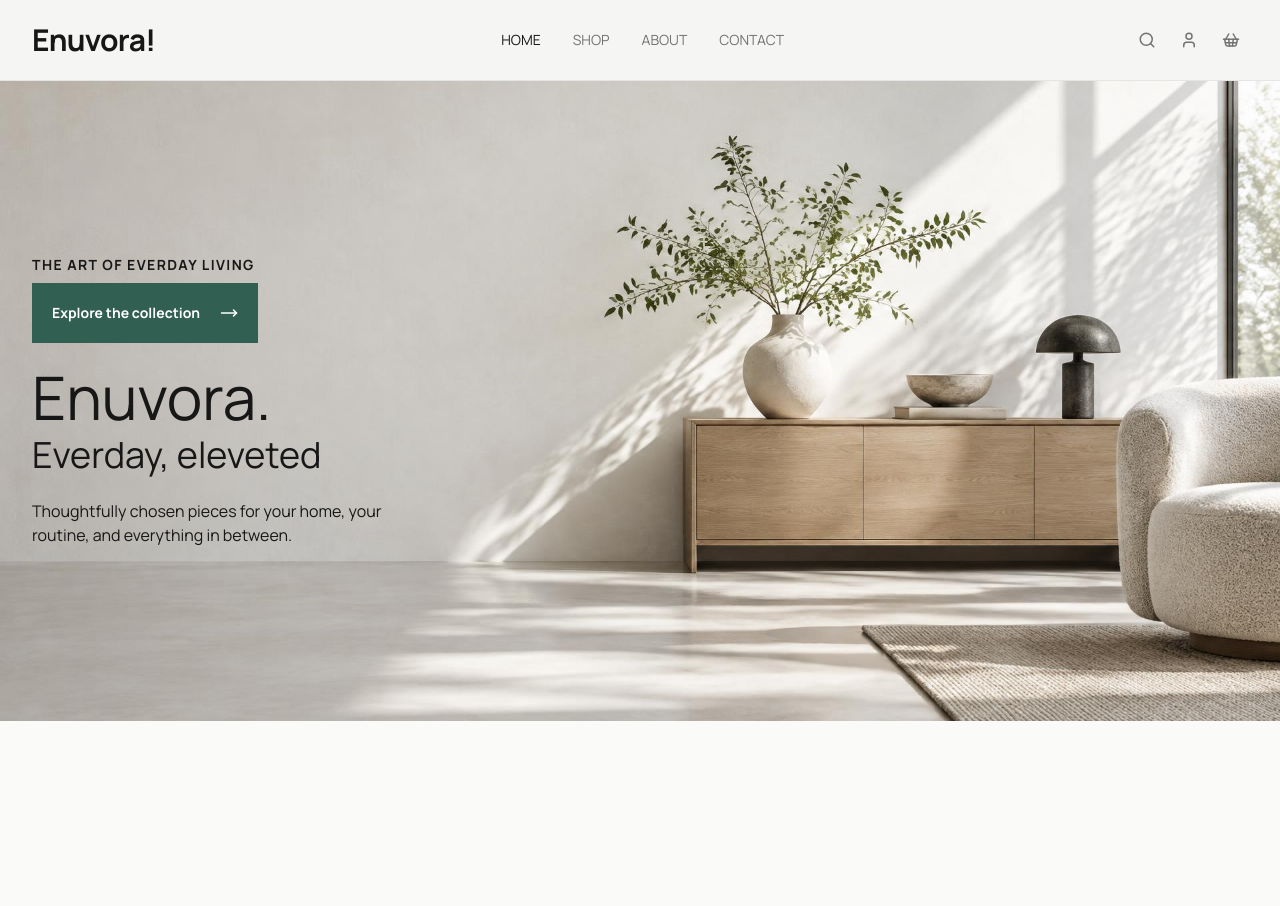
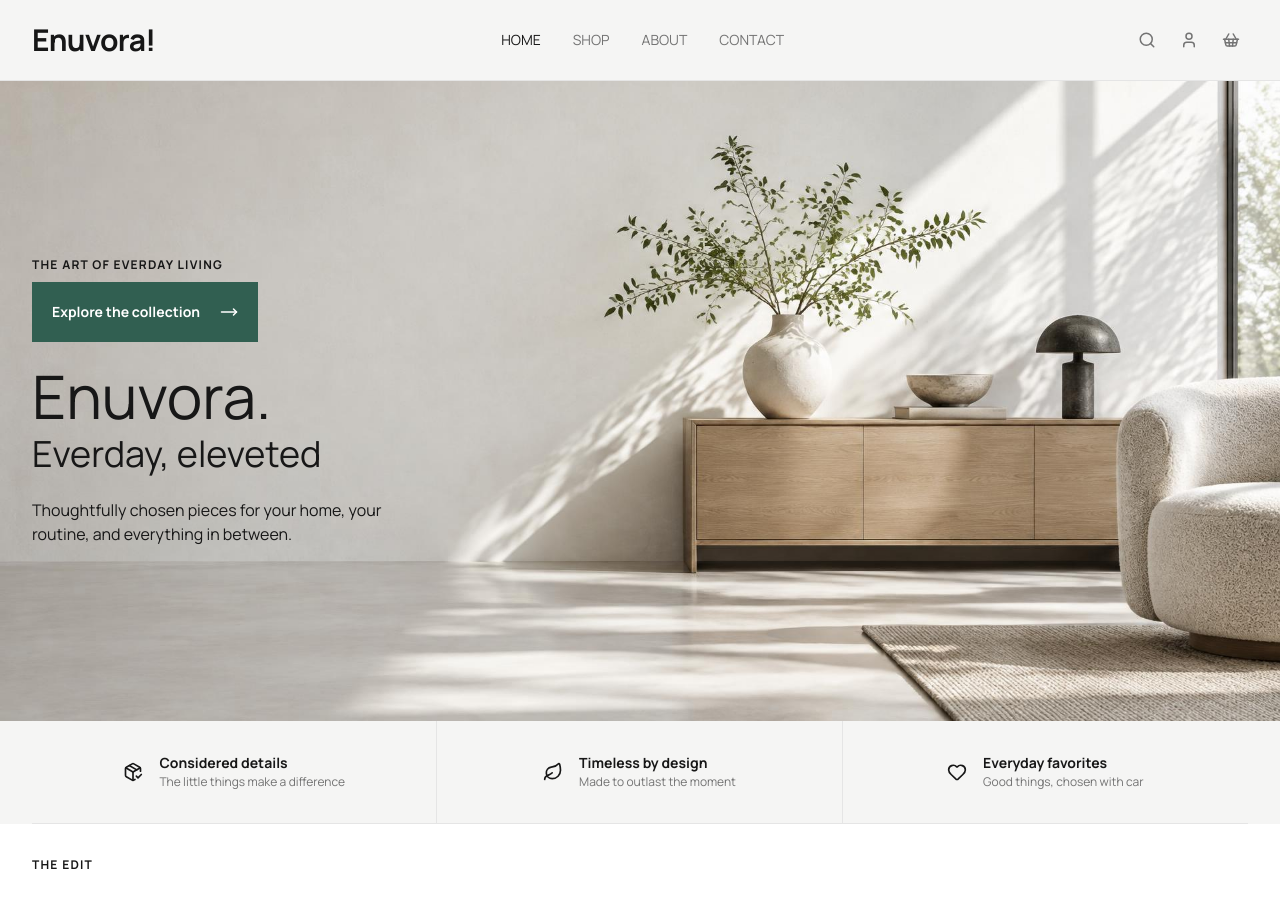
Before and after one commit to franek86/enuvora, a Next.js app: page / in a window 1280 px wide. Before the commit the page ends 800 px from the top, so only its background shows below. Built offline with nearby package versions, Linux system fonts and the light colour scheme.

Commit message:
Create section Home Valuse

```diff
--- /dev/null
+++ b/app/components/home/Favourites.tsx
@@ -0,0 +1,13 @@
+import Subtitle from "../ui/Subtitle";
+
+const Favourites = () => {
+  return (
+    <section className='bg-surface py-8'>
+      <div className='page-container'>
+        <Subtitle>The edit</Subtitle>
+      </div>
+    </section>
+  );
+};
+
+export default Favourites;
--- a/app/components/home/Hero.tsx
+++ b/app/components/home/Hero.tsx
@@ -4,6 +4,7 @@ import Image from "next/image";
 import heroBg from "../../assets/enuvora-hero.jpg";
 import Button from "../ui/Button";
 import { MoveRight } from "lucide-react";
+import Subtitle from "../ui/Subtitle";
 
 const Hero = () => {
   return (
@@ -19,7 +20,7 @@ const Hero = () => {
 
       <div className='page-container'>
         <div className='md:max-w-1/3 min-h-[80vh] relative flex flex-col justify-center gap-2'>
-          <p className='uppercase font-bold text-sm text-foreground tracking-widest'>The art of everday living</p>
+          <Subtitle>The art of everday living</Subtitle>
           <Button variation='primary' iconRight={<MoveRight size={18} />}>
             Explore the collection{" "}
           </Button>
--- /dev/null
+++ b/app/components/home/HomeValues.tsx
@@ -0,0 +1,51 @@
+import { Heart, Leaf, LucideIcon, PackageCheck } from "lucide-react";
+import React from "react";
+
+type HomeValuesType = {
+  title: string;
+  content: string;
+  icon: LucideIcon;
+};
+
+const homeValuesSections: HomeValuesType[] = [
+  {
+    title: "Considered details",
+    content: "The little things make a difference",
+    icon: PackageCheck,
+  },
+  {
+    title: "Timeless by design",
+    content: "Made to outlast the moment",
+    icon: Leaf,
+  },
+  {
+    title: "Everyday favorites",
+    content: "Good things, chosen with car",
+    icon: Heart,
+  },
+];
+
+const HomeValues = () => {
+  return (
+    <div className='bg-surface-muted'>
+      <div className='page-container'>
+        <div className='grid md:grid-cols-3 '>
+          {homeValuesSections.map((item) => {
+            const Icon = item.icon;
+            return (
+              <div className='flex justify-center items-center gap-4 py-8 border-b md:not-last:border-r border-border'>
+                <Icon size={20} />
+                <div className='gap-2'>
+                  <div className='font-bold text-sm'>{item.title}</div>
+                  <p className='text-foreground-muted text-[12px]'>{item.content}</p>
+                </div>
+              </div>
+            );
+          })}
+        </div>
+      </div>
+    </div>
+  );
+};
+
+export default HomeValues;
--- /dev/null
+++ b/app/components/ui/Subtitle.tsx
@@ -0,0 +1,9 @@
+type Props = {
+  children: React.ReactNode;
+};
+
+const Subtitle = ({ children, ...props }: Props) => {
+  return <p className={`uppercase font-bold text-[12px] text-foreground tracking-widest { ...props}`}>{children}</p>;
+};
+
+export default Subtitle;
--- a/app/page.tsx
+++ b/app/page.tsx
@@ -1,10 +1,14 @@
 import MainLayout from "./components/layouts/MainLayout";
 import Hero from "./components/home/Hero";
+import HomeValues from "./components/home/HomeValues";
+import Favourites from "./components/home/Favourites";
 
 export default function Home() {
   return (
     <MainLayout>
       <Hero />
+      <HomeValues />
+      <Favourites />
     </MainLayout>
   );
 }
```
